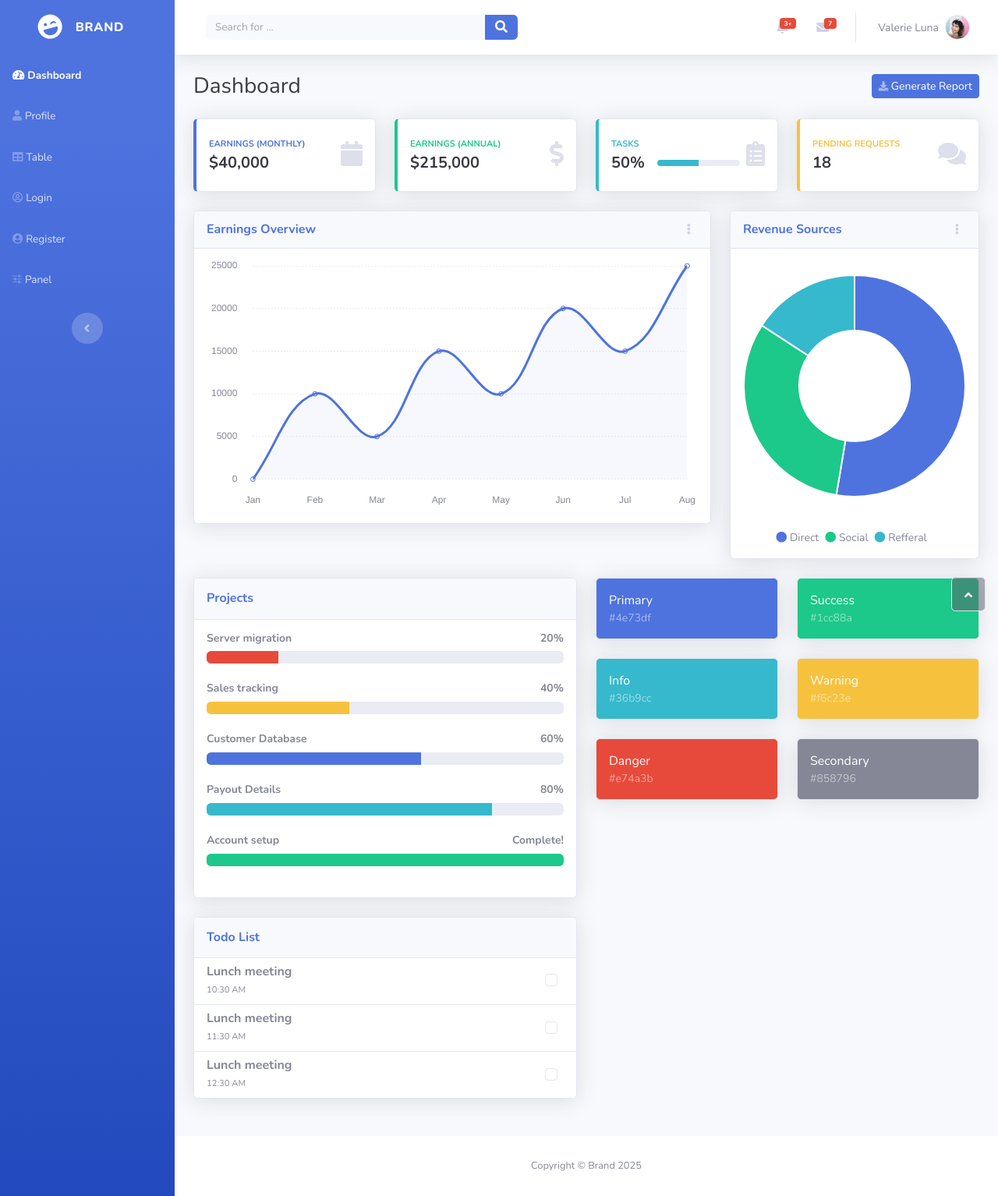
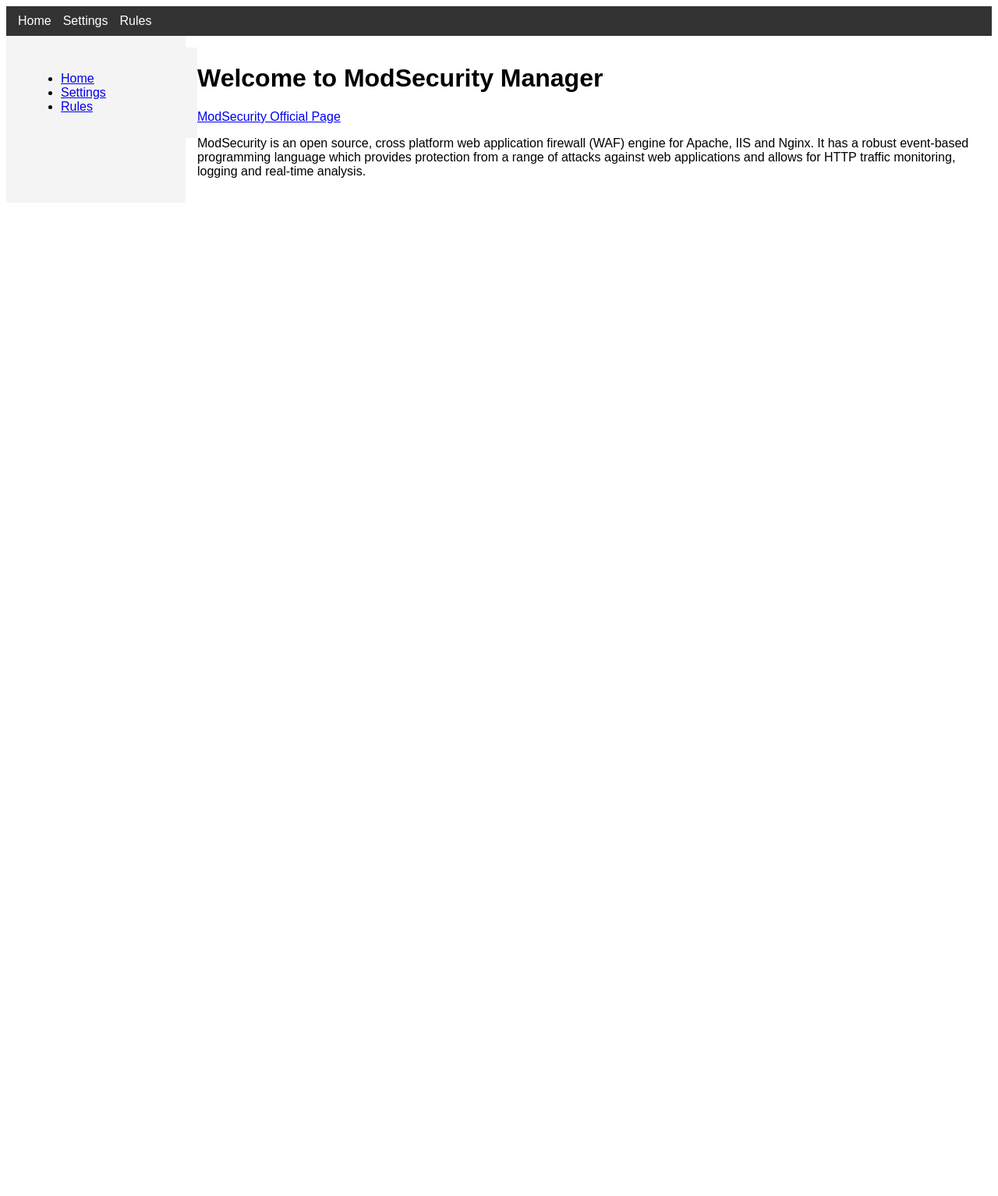
Before and after one commit to sefatuter/modproject, a Flask app: page / in a window 1280 px wide. Shown: the whole page at 78% size. After the commit the page ends 228 px from the top, so only its background shows below. Run offline with Flask 3, Linux system fonts and the light colour scheme; some libraries are stand-ins or nearby versions; some web fonts are replaced.

Commit message:
templating değişti

```diff
--- a/app.py
+++ b/app.py
@@ -1,104 +1,14 @@
-from flask import Flask, render_template, Response, jsonify, request, redirect, url_for
-import os
-import time
-import json
-import sqlite3
-import subprocess
-from database import init_db, add_rule, get_all_rules, delete_rule, update_rule
-from markupsafe import Markup
+from flask import Flask, render_template
 
 app = Flask(__name__)
 
-app.config['MAX_CONTENT_LENGTH'] = 16 * 1024 * 1024  # Allow up to 16MB
-RULE_FILE_PATH = "/etc/nginx/modsec/custom_rules.conf"
-# RULE_FILE_PATH = "/home/sefaubuntu/modproject/test.txt"
-# Initialize the database
-init_db()
+@app.route('/')
+def home():
+    return render_template('home.html')
 
-@app.route('/')
-def index():
-    return render_template('index.html')
+@app.route('/about')
+def about():
+    return render_template('about.html')
 
-
-@app.route('/modsettings', methods=['GET', 'POST'])
-def panel():
-    show_alert = False
-    error_message = ""
-    new_rule_id = None
-    # Add Rule
-    if request.method == 'POST':
-        new_rule = request.form.get('newRule')
-        if new_rule:
-            # Get the ID of the newly added rule
-            new_rule_id = add_rule(new_rule)  # You'll need to modify add_rule to return the ID
-
-    rules = get_all_rules()
-    # Write rules to the ModSecurity configuration file
-    try:
-        # current_user = subprocess.check_output(['whoami']).decode().strip()
-        # current_permissions = subprocess.check_output(['ls', '-l', RULE_FILE_PATH]).decode().strip()
-        # print(f"Current user: {current_user}")
-        # print(f"File permissions: {current_permissions}")
-        rendered_rules = render_template('modsec_rules_template.j2', rules=rules)
-        with open(RULE_FILE_PATH, 'w') as file:
-            file.write(rendered_rules)
-
-        # Test nginx configuration before restart
-        try:
-            subprocess.run(['sudo', 'nginx', '-t'], check=True, capture_output=True)
-        except subprocess.CalledProcessError as e:
-            # If nginx test fails, delete the last added rule
-            if request.method == 'POST' and new_rule:
-                delete_rule(new_rule_id)
-            show_alert = True
-            error_message = f"NGINX configuration test failed. Rule was removed."
-            return render_template('modsettings.html', rules=get_all_rules(), show_alert=show_alert, error_message=error_message)
-
-        # If test passes, restart nginx
-        subprocess.run(['sudo', 'systemctl', 'restart', 'nginx'], check=True)
-
-    except IOError as e:
-        if new_rule_id:
-            delete_rule(new_rule_id)
-        show_alert = True
-        error_message = f"Error writing to configuration file: {e}"
-    except subprocess.CalledProcessError as e:
-        if new_rule_id:
-            delete_rule(new_rule_id)
-        show_alert = True
-        error_message = f"Error restarting NGINX: {e.stderr.decode()}"
-
-    return render_template('modsettings.html', rules=rules, show_alert=show_alert, error_message=error_message)
-
-
-@app.route('/delete_rule/<int:rule_id>', methods=['POST'])
-def delete_rule_view(rule_id):
-    delete_rule(rule_id)
-    return redirect(url_for('panel'))
-
-@app.route('/edit_rule/<int:rule_id>', methods=['POST'])
-def edit_rule_view(rule_id):
-    updated_rule = request.form.get('updatedRule')
-    if updated_rule:
-        update_rule(rule_id, updated_rule)
-    return redirect(url_for('panel'))
-
-#--- Logs ---
-
-@app.route('/stream_logs')
-def stream_logs():
-    log_file_path = '/var/log/modsec_audit.log'
-
-    def generate():
-        with open(log_file_path, 'r') as log_file:
-            log_file.seek(0, 2)  # Move to the end of the file
-            while True:
-                line = log_file.readline()
-                if line:
-                    yield f"data: {line.strip()}\n\n"
-                time.sleep(0.2)  # Prevent high CPU usage
-
-    return Response(generate(), content_type='text/event-stream')
-
-
-#--- Rules ---
+if __name__ == '__main__':
+    app.run(debug=True)
--- /dev/null
+++ b/static/styles.css
@@ -0,0 +1,40 @@
+body {
+    font-family: Arial, sans-serif;
+}
+
+.container {
+    display: flex;
+}
+
+.sidebar {
+    width: 200px;
+    background-color: #f4f4f4;
+    padding: 15px;
+}
+
+.content {
+    flex: 1;
+    padding: 15px;
+}
+
+header {
+    background-color: #333;
+    color: white;
+    padding: 10px 15px;
+}
+
+header ul {
+    list-style: none;
+    margin: 0;
+    padding: 0;
+    display: flex;
+}
+
+header ul li {
+    margin-right: 15px;
+}
+
+header ul li a {
+    color: white;
+    text-decoration: none;
+}
--- /dev/null
+++ b/templates/home.html
@@ -0,0 +1,14 @@
+
+{% extends 'includes/base.html' %}
+
+{% block title %}Home Page{% endblock %}
+
+{% block content %}
+<h1>Welcome to ModSecurity Manager</h1>
+<p><a href="https://github.com/owasp-modsecurity/ModSecurity">ModSecurity Official Page</a></p>
+<p>
+    ModSecurity is an open source, cross platform web application firewall (WAF) engine for Apache, IIS and Nginx. It has a robust event-based programming language which provides protection from a range of attacks against web applications and allows for HTTP traffic monitoring, logging and real-time analysis.
+
+
+</p>
+{% endblock %}
--- /dev/null
+++ b/templates/includes/base.html
@@ -0,0 +1,24 @@
+
+<!DOCTYPE html>
+<html lang="en">
+<head>
+    <meta charset="UTF-8">
+    <meta name="viewport" content="width=device-width, initial-scale=1.0">
+    <title>{% block title %}Flask App{% endblock %}</title>
+    <link rel="stylesheet" href="/static/styles.css">
+</head>
+<body>
+    {% include 'includes/header.html' %}
+
+    <div class="container">
+        <div class="sidebar">
+            {% include 'includes/sidebar.html' %}
+        </div>
+        <div class="content">
+            {% block content %}
+            <!-- Content will go here -->
+            {% endblock %}
+        </div>
+    </div>
+</body>
+</html>
--- /dev/null
+++ b/templates/includes/header.html
@@ -0,0 +1,6 @@
+
+<header>
+    <nav>
+        {% include 'includes/menu.html' %}
+    </nav>
+</header>
--- /dev/null
+++ b/templates/includes/menu.html
@@ -0,0 +1,5 @@
+<ul>
+    <li><a href="/">Home</a></li>
+    <li><a href="/about">Settings</a></li>
+    <li><a href="/contact">Rules</a></li>
+</ul>
--- /dev/null
+++ b/templates/includes/sidebar.html
@@ -0,0 +1,4 @@
+
+<div class="sidebar">
+    {% include 'includes/menu.html' %}
+</div>
--- a/templates/index.html
+++ b/templates/index.html
@@ -22,7 +22,7 @@
                 <hr class="sidebar-divider my-0">
                 <ul class="navbar-nav text-light" id="accordionSidebar">
                     <li class="nav-item"><a class="nav-link active" href="{{ url_for('index') }}"><i class="fas fa-tachometer-alt"></i><span>Dashboard</span></a></li>
-                    <li class="nav-item"><a class="nav-link" href="/profile.html"><i class="fas fa-user"></i><span>Profile</span></a></li>
+                    <li class="nav-item"><a class="nav-link" href="/modsettings"><i class="fas fa-user"></i><span>Mod Security Settings</span></a></li>
                     <li class="nav-item"><a class="nav-link" href="/table.html"><i class="fas fa-table"></i><span>Table</span></a></li>
                     <li class="nav-item"><a class="nav-link" href="/login.html"><i class="far fa-user-circle"></i><span>Login</span></a></li>
                     <li class="nav-item"><a class="nav-link" href="/register.html"><i class="fas fa-user-circle"></i><span>Register</span></a></li>
```
Also changed, not shown: app2.py (added, +107 -0 lines).
